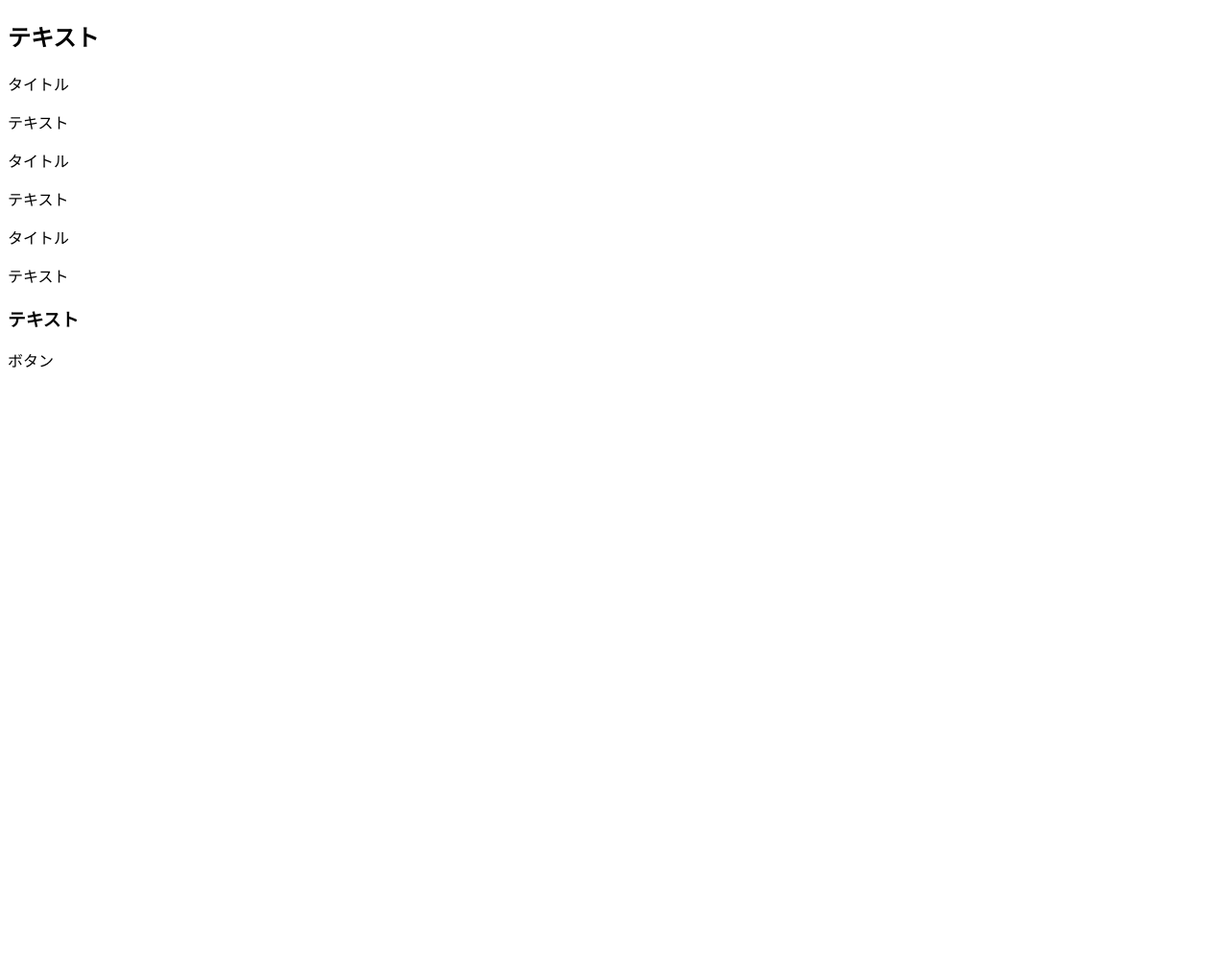
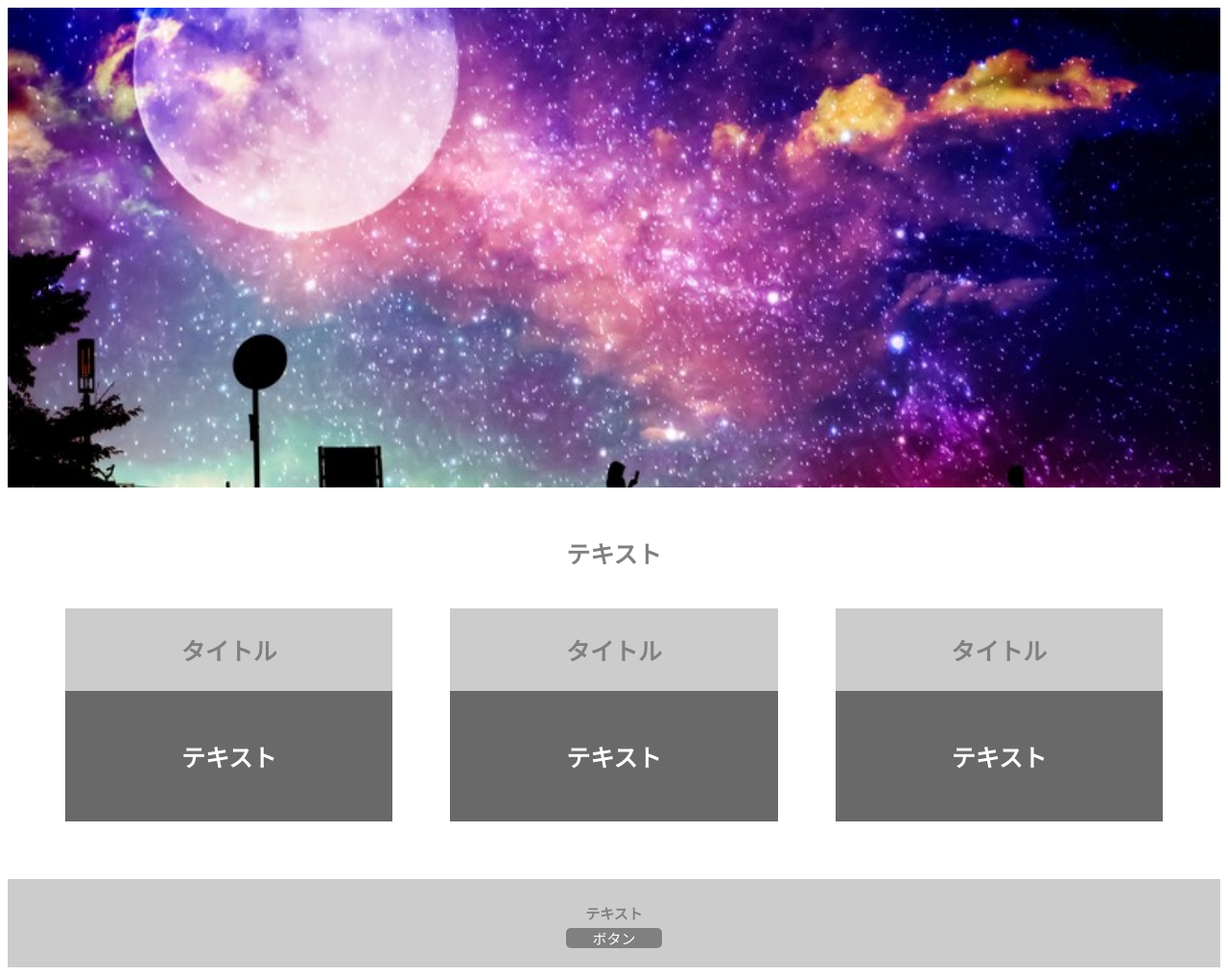
Before and after one commit to eijimaeda/responsive-site, a plain HTML site: page index.html in a window 1280 px wide. Shown: the whole page at 96% size. Before the commit the page ends 800 px from the top, so only its background shows below. Drawn offline with Linux system fonts and the light colour scheme.

Commit message:
first_review

```diff
--- a/index.html
+++ b/index.html
@@ -3,47 +3,36 @@
     <head>
         <meta charset="utf-8">
         <meta name="viewport" content="width=device-width, initial-scale=1">
+        <link rel="stylesheet" href="style.css">
     </head>
     <body>
-        <div class="contents">
+        <header>
            <div class="image">
                  <!--ここへ写真が入る-->
            </div>
-           <div id="section">
-               <h2 class="text-center">テキスト</h2>
+        </header>
+        <main class="text-center">
+           <h3 class="main-title">テキスト</h3>
            <div class="container">
                <div class="box">
-                       <div class="box-title text-center">
-                           <p>タイトル</p>
+                   <h3>タイトル</h3>
+                   <p>テキスト</p>
                </div>
-                       <div class="box-text text-center">
+               <div class="box">
+                   <h3>タイトル</h3>
+                   <p>テキスト</p>
+               </div>
+               <div class="box">
+                   <h3>タイトル</h3>
                    <p>テキスト</p>
                </div>
            </div>
-                   <div class="box">
-                       <div class="box-title text-center">
-                           <p>タイトル</p>
+        </main>
+        <footer>
+            <div class="text-center footer-box">
+                <h3>テキスト</h3>
+                <a href=# class="button">ボタン</a>
             </div>
-                       <div class="box-text text-center">
-                           <p>テキスト</p>
-                       </div>
-                   </div>
-                   <div class="box">
-                       <div class="box-title text-center">
-                           <p>タイトル</p>
-                       </div>
-                       <div class="box-text text-center">
-                           <p>テキスト</p>
-                       </div>
-                   </div>
-               </div>
-           </div>
-           <div id="contact">
-               <h3 class="text-center">テキスト</h3>
-               <div class="button">
-                   <p>ボタン</p>
-               </div>
-           </div>
-        </div>
+        </footer>
     </body>
 </html>
--- a/style.scss
+++ b/style.scss
@@ -1,10 +1,73 @@
-@charset "UTF-8";
-
-------------------------------------------
+@import "compass";
 html {
     font-size: 62.5%;
 }
-
 .text-center {
     text-align: center;
 }
+.image {
+    background-image:
+    url(KAZUKIhgfdrfgh_TP_V4.jpg);
+    height: 500px;
+    width: 100%;
+    background-size: cover;
+    background-position: center center;
+    @media (max-width: 768px) {
+        height: 250px;
+    }
+}
+.main-title {
+    font-size: 2.5rem;
+    padding: 50px 0 10px 0;
+    margin: 0;
+    color: #808080;
+}
+.container {
+    display: flex;
+    justify-content: space-between;
+    margin: 0 30px 30px 30px;
+    @media (max-width: 768px) {
+        flex-direction: column;
+    }
+}
+.box {
+    width: 33.33%;
+    margin: 30px;
+    background-color: #ccc;
+    @media (max-width: 768px) {
+        width: 100%;
+        margin: 30px 0;
+    }
+    p {
+        font-size: 2.5rem;
+        margin: 0;
+        padding: 50px 0;
+        background-color: #696969;
+        font-weight: bold;
+        color: #ffffff;
+    }
+    h3 {
+        color: #808080;
+        font-size: 2.5rem;
+    }
+}
+.footer-box {
+    background-color: #ccc;
+    padding: 20px 0;
+    h3 {
+        font-size: 1.5rem;
+        margin: 0 auto;
+        padding: 5px 0;
+        color: #808080;
+    }
+    .button {
+        font-size: 1.5rem;
+        display: inline-block;
+        width: 100px;
+        color: #ffffff;
+        background-color: #808080;
+        border-radius: 5px;
+        text-decoration: none;
+    }
+
+}
```
Also changed, not shown: style.css (added), 1 other file. Lines whose indentation alone changed are shown as unchanged.
